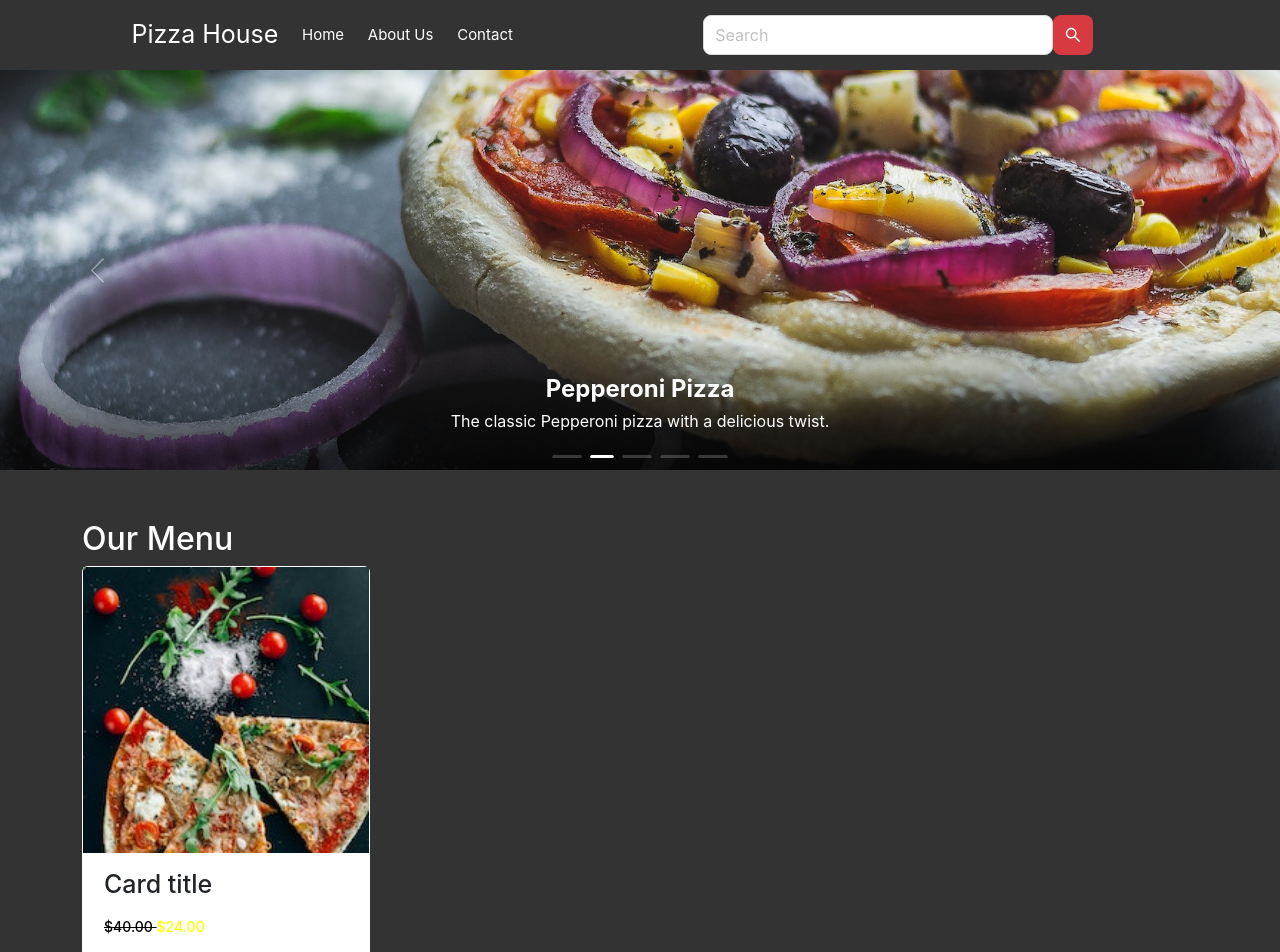
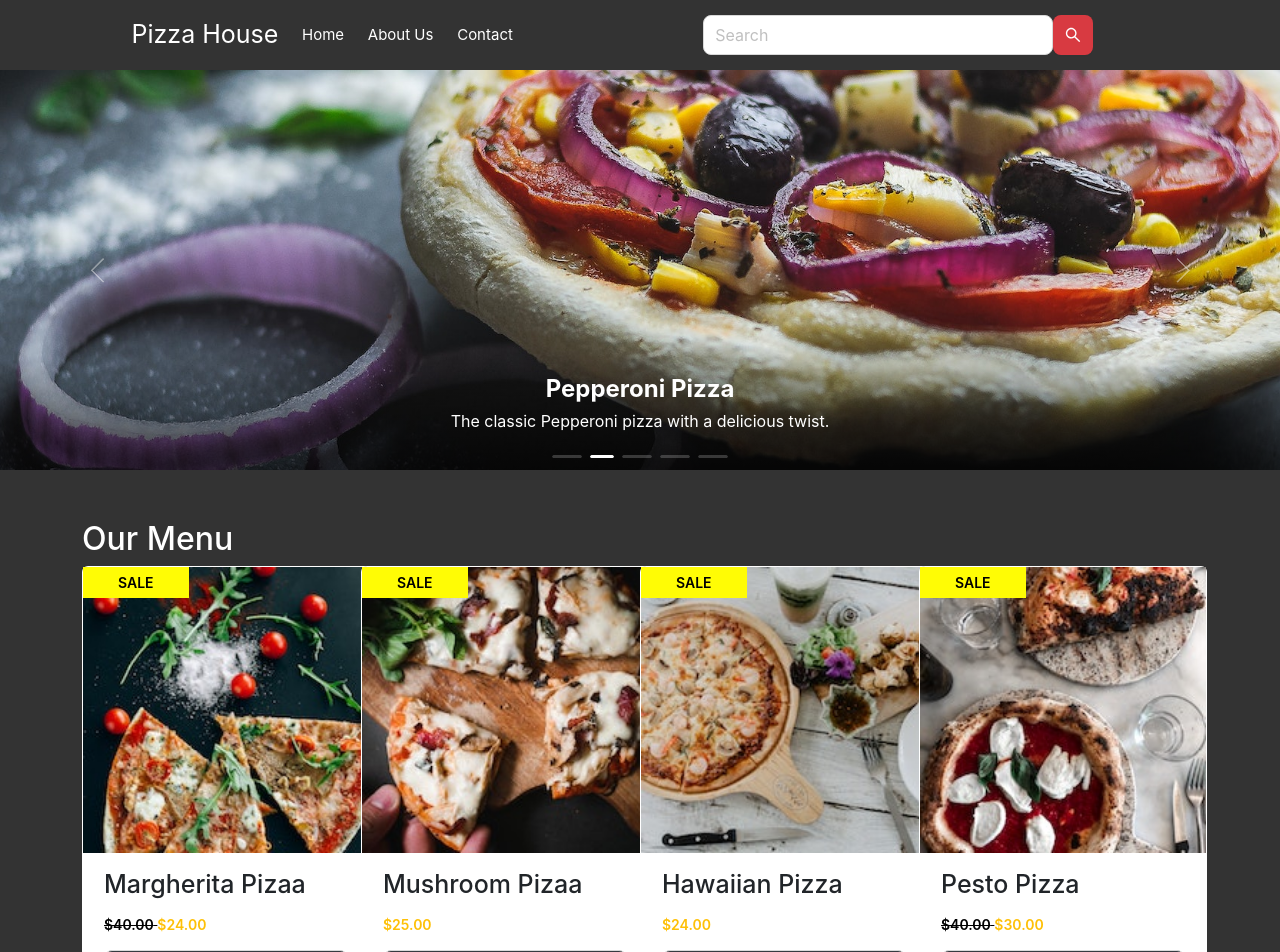
Before and after one commit to Le-Nhat-Huy-Qe180061/LAB2, a React (Create React App) app: page / in a window 1280 px wide. Shown: the top 952 px of the page. Built offline with nearby package versions, Linux system fonts and the light colour scheme.

Commit message:
Done Card product

```diff
--- /dev/null
+++ b/src/components/CardComponent/CardComponent.scss
@@ -0,0 +1,16 @@
+
+
+.card-img-top{
+    position: relative;
+}
+
+.menu__product{
+
+    &-sell{
+        position: absolute;
+        color: black;
+        background-color: #FFFC05;
+        font-weight: 600;
+        padding: 5px 35px;
+    }
+}
--- a/src/components/CardComponent/index.jsx
+++ b/src/components/CardComponent/index.jsx
@@ -1,27 +1,37 @@
-import React from 'react'
+import React from 'react';
+import { Col, Row } from 'antd';
 import { WrapperDiscountText, WrapperPriceOld } from './style'
 import ButtonComponent from '../ButtonComponent/ButtonComponent'
+import './CardComponent.scss'
 
+const index = ({ arrCardProduct = [] }) => {
 
-import cardProduct1 from "../../assets/Images/menu1.jpg";
+    console.log(arrCardProduct);
 
-
-const index = () => {
     return (
         <div className='menu__product'>
-            <div className="menu__product-card" style={{ width: '18rem' }}>
-                <img src={cardProduct1} class="card-img-top" alt="ảnh" />
+            <Row>
+                {arrCardProduct.map((item, index) => (
+                    <Col span={6}>
+                        <div key={index} className="menu__product-card" style={{ width: '18rem' }}>
+
+                            <img src={item.image} class="card-img-top" alt="ảnh" />
+
+                            <div className='menu__product-sell'>
+                                SALE
+                            </div>
+
                             <div className="menu__product-card">
                                 <div className='menu__product-card-item'>
-                        <h5 className="card-title">Card title</h5>
+                                    <h5 className="card-title">{item.title}</h5>
                                     <div className='card-price'>
-                            <WrapperPriceOld> $40.00 </WrapperPriceOld>
-                            <WrapperDiscountText>$24.00</WrapperDiscountText>
+                                        <WrapperPriceOld> {item.priceOld} </WrapperPriceOld>
+                                        <WrapperDiscountText>{item.priceNew}</WrapperDiscountText>
                                     </div>
                                     <ButtonComponent
                                         textButton={"Buy"}
                                         styleButton={{
-                                background: 'grey',
+                                            background: '#353A40',
                                             padding: '10px 15px',
                                             color: 'white',
                                             fontWeight: '600',
@@ -32,6 +42,9 @@ const index = () => {
                                 </div>
                             </div>
                         </div>
+                    </Col>
+                ))}
+            </Row>
         </div>
     )
 }
--- a/src/components/CardComponent/style.js
+++ b/src/components/CardComponent/style.js
@@ -2,14 +2,14 @@
 import styled from 'styled-components';
 
 export const WrapperDiscountText = styled.span`
-    color: yellow;
-    font-weight: 500;
+    color: #FEC007;
+    font-weight: 600;
     font-size: 14px;
  `
 
  export const WrapperPriceOld = styled.span`
     color: black;
-    font-weight: 500;
+    font-weight: 600;
     font-size: 14px;
     text-decoration: line-through;
  `
--- a/src/pages/home/index.jsx
+++ b/src/pages/home/index.jsx
@@ -8,6 +8,9 @@ import slider4 from "../../assets/Images/pizza4.jpg";
 import slider5 from "../../assets/Images/pizza5.jpg";
 
 import cardProduct1 from "../../assets/Images/menu1.jpg";
+import cardProduct2 from "../../assets/Images/menu2.jpg";
+import cardProduct3 from "../../assets/Images/menu3.jpg";
+import cardProduct4 from "../../assets/Images/menu4.jpg";
 import './Home.scss';
 
 const index = () => {
@@ -40,13 +43,33 @@ const index = () => {
         },
     ];
 
-    // const cardProduct = [
-    //     {
-    //         image: cardProduct1,
-    //         title: 'Marvhenta',
-    //         description: 'If you are looking for traditional Italian pizza, the Neapolitan is the best option!',
-    //     },
-    // ]
+    const cardProduct = [
+        {
+            image: cardProduct1,
+            title: 'Margherita Pizaa',
+            priceOld: '$40.00',
+            priceNew: '$24.00'
+        },
+        {
+            image: cardProduct2,
+            title: 'Mushroom Pizaa',
+            priceOld: "",
+            priceNew: '$25.00'
+        },
+        {
+            image: cardProduct3,
+            title: 'Hawaiian Pizza',
+            priceOld: '',
+            priceNew: '$24.00'
+        },
+        {
+            image: cardProduct4,
+            title: 'Pesto Pizza',
+            priceOld: '$40.00',
+            priceNew: '$30.00'
+        },
+
+    ]
 
 
     return (
@@ -56,7 +79,7 @@ const index = () => {
                 <div className='container'>
                     <div className='menu'>
                         <h2 className='menu__title'>Our Menu</h2>
-                        <CardComponent />
+                        <CardComponent arrCardProduct={cardProduct}/>
                     </div>
                 </div>
             </div>
```
Lines whose indentation alone changed are shown as unchanged.
